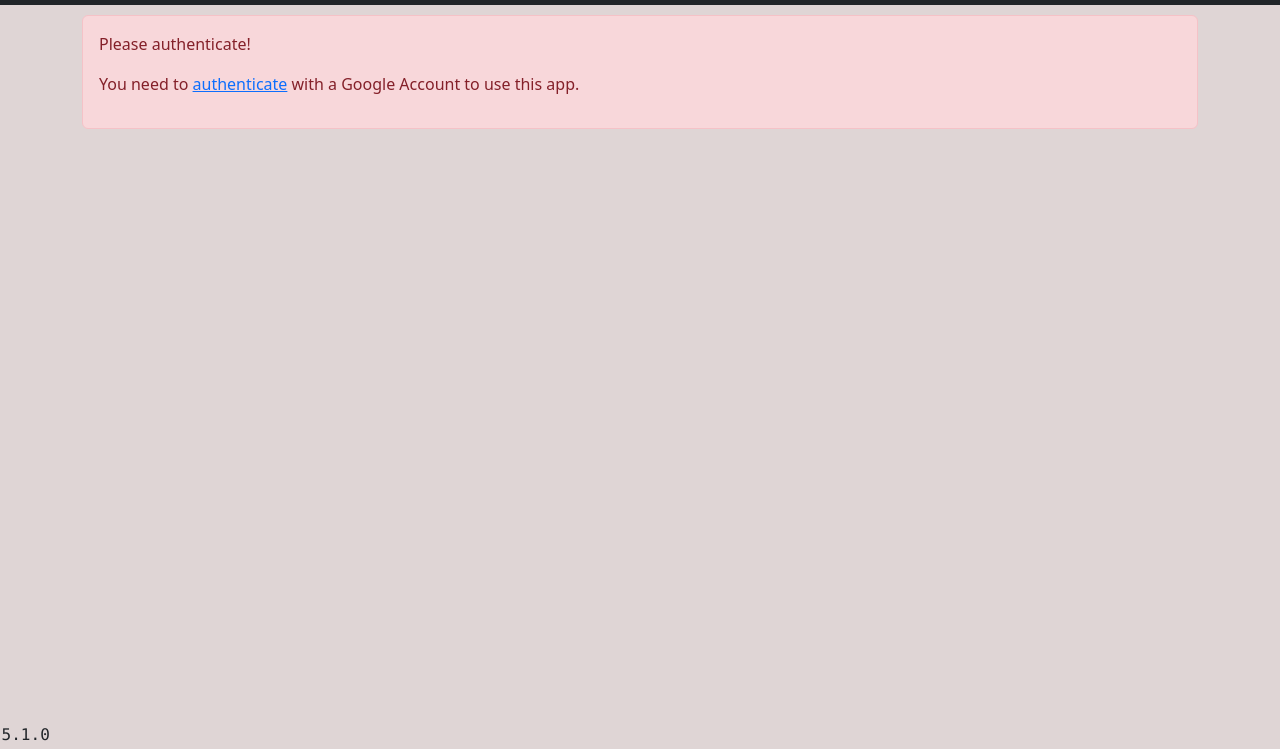
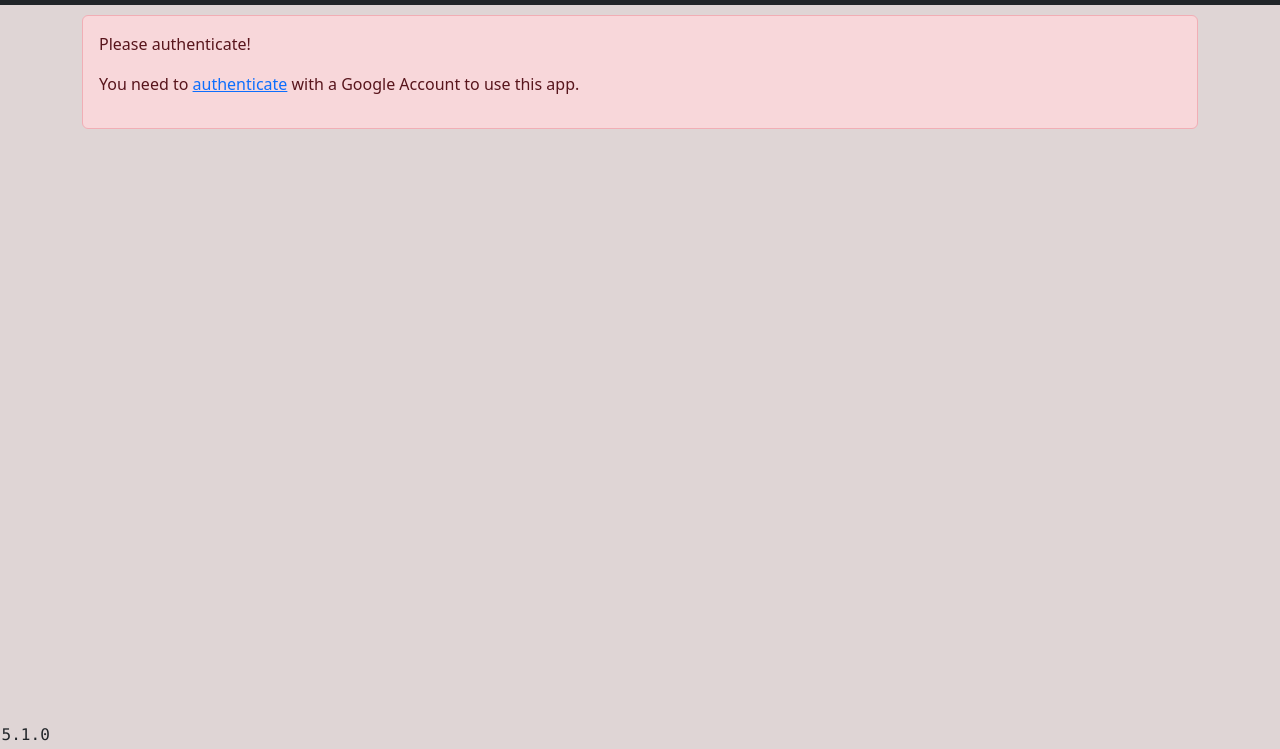
Before and after one commit to bacchilu/my-budgets, a React app: page docs/index.html in a window 1280 px wide. Shown: the part 51-800 px from the top of the page. Built offline with nearby package versions, Linux system fonts and the light colour scheme; some packages are replaced by stand-ins of ours; no server answers.

Commit message:
Built for production

```diff
--- a/docs/index.html
+++ b/docs/index.html
@@ -1 +1 @@
-<!DOCTYPE html><html lang="en"><head><meta charset="utf-8"><meta name="viewport" content="width=device-width, initial-scale=1, shrink-to-fit=no"><link rel="apple-touch-icon" sizes="180x180" href="/my-budgets/apple-touch-icon.d9a1485b.png"><link rel="icon" type="image/png" sizes="32x32" href="/my-budgets/favicon-32x32.989778ab.png"><link rel="icon" type="image/png" sizes="16x16" href="/my-budgets/favicon-16x16.25e0ce95.png"><link rel="manifest" href="/my-budgets/assets/site.webmanifest"><link rel="stylesheet" href="https://cdn.jsdelivr.net/npm/bootstrap@5.2.1/dist/css/bootstrap.min.css"><link rel="stylesheet" href="https://cdn.jsdelivr.net/npm/bootstrap-icons@1.9.1/font/bootstrap-icons.css"><title>My Budgets</title></head><body style="background-color:#dfd5d5"> <div id="app"></div> <div id="firebaseui-auth-container"></div> <script src="https://cdn.jsdelivr.net/npm/bootstrap@5.2.1/dist/js/bootstrap.bundle.min.js"></script> <script type="module" src="/my-budgets/index.f2a101d9.js"></script><script src="/my-budgets/index.5c46e203.js" nomodule defer></script> </body></html>
+<!DOCTYPE html><html lang="en"><head><meta charset="utf-8"><meta name="viewport" content="width=device-width, initial-scale=1, shrink-to-fit=no"><link rel="apple-touch-icon" sizes="180x180" href="/my-budgets/apple-touch-icon.d9a1485b.png"><link rel="icon" type="image/png" sizes="32x32" href="/my-budgets/favicon-32x32.989778ab.png"><link rel="icon" type="image/png" sizes="16x16" href="/my-budgets/favicon-16x16.25e0ce95.png"><link rel="manifest" href="/my-budgets/assets/site.webmanifest"><link rel="stylesheet" href="https://cdn.jsdelivr.net/npm/bootstrap@5.3.0-alpha2/dist/css/bootstrap.min.css"><link rel="stylesheet" href="https://cdn.jsdelivr.net/npm/bootstrap-icons@1.10.3/font/bootstrap-icons.css"><title>My Budgets</title></head><body style="background-color:#dfd5d5"> <div id="app"></div> <div id="firebaseui-auth-container"></div> <script src="https://cdn.jsdelivr.net/npm/bootstrap@5.3.0-alpha2/dist/js/bootstrap.bundle.min.js"></script> <script type="module" src="/my-budgets/index.4f73d697.js"></script><script src="/my-budgets/index.6e0e55f8.js" nomodule defer></script> </body></html>
```
Also changed, not shown: 4 other files.
